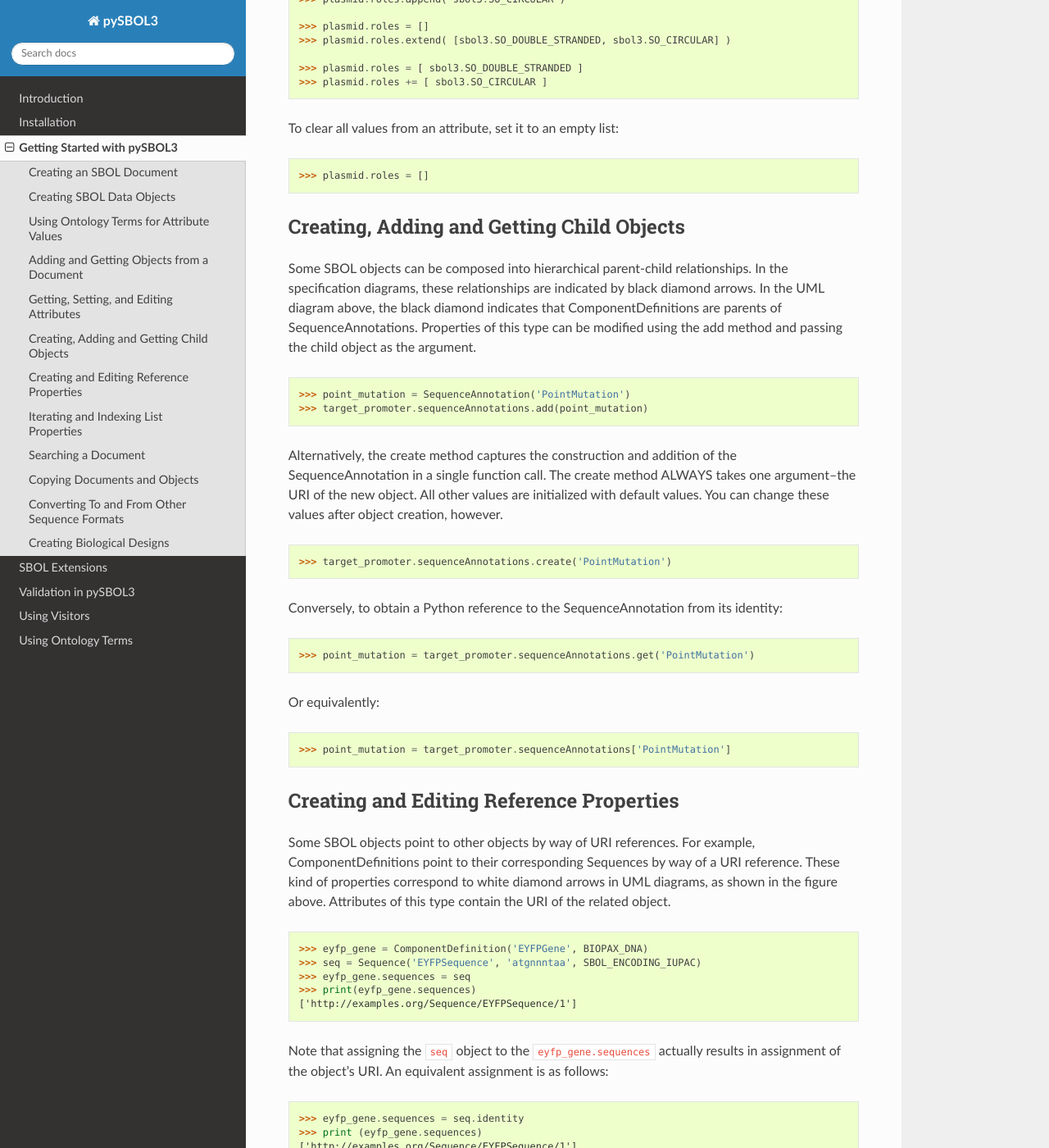
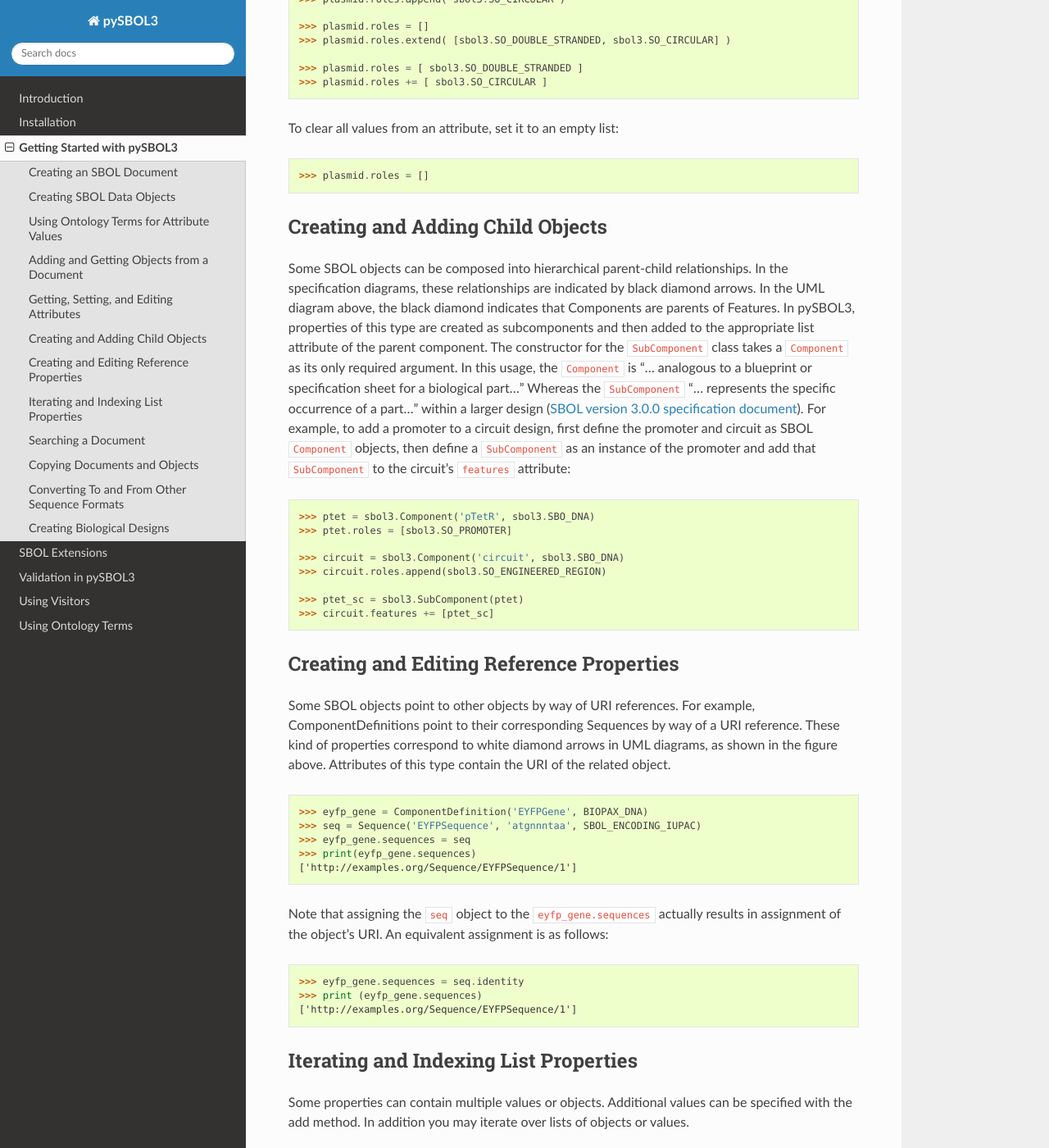
Before and after one commit to SynBioDex/pySBOL3, a Sphinx documentation site: the page built from docs/getting_started.rst, in a window 1280 px wide and 1400 px high, scrolled down 6153 px. Shown: the whole window at 82% size. Built offline with Sphinx 7.4.7 and the Read the Docs theme 2.0.0, drawn with Linux system fonts in a browser that asks for light colours.

Commit message:
Update "Creating and Adding Child Objects"

```diff
--- a/docs/getting_started.rst
+++ b/docs/getting_started.rst
@@ -334,39 +334,32 @@ To clear all values from an attribute, set it to an empty list:
 .. end
 
 ------------------------------------------
-Creating, Adding and Getting Child Objects
+Creating and Adding Child Objects
 ------------------------------------------
 
-Some SBOL objects can be composed into hierarchical parent-child relationships.  In the specification diagrams, these relationships are indicated by black diamond arrows.  In the UML diagram above, the black diamond indicates that ComponentDefinitions are parents of SequenceAnnotations.  Properties of this type can be modified using the add method and passing the child object as the argument.
+Some SBOL objects can be composed into hierarchical parent-child relationships.
+In the specification diagrams, these relationships are indicated by black diamond arrows.
+In the UML diagram above, the black diamond indicates that Components are parents of Features.
+In pySBOL3, properties of this type are created as subcomponents and then added to the appropriate
+list attribute of the parent component. The constructor for the ``SubComponent`` class
+takes a ``Component`` as its only required argument. In this usage, the ``Component`` is "... analogous
+to a blueprint or specification sheet for a biological part..." Whereas the ``SubComponent`` "... represents
+the specific occurrence of a part..." within a larger design
+(`SBOL version 3.0.0 specification document <https://sbolstandard.org/docs/SBOL3.0specification.pdf>`_).
+For example, to add a promoter to a circuit design, first define the promoter and circuit as SBOL
+``Component`` objects, then define a ``SubComponent`` as an instance of the promoter and add that
+``SubComponent`` to the circuit's ``features`` attribute:
 
 .. code:: python
 
-    >>> point_mutation = SequenceAnnotation('PointMutation')
-    >>> target_promoter.sequenceAnnotations.add(point_mutation)
+    >>> ptet = sbol3.Component('pTetR', sbol3.SBO_DNA)
+    >>> ptet.roles = [sbol3.SO_PROMOTER]
 
-.. end
+    >>> circuit = sbol3.Component('circuit', sbol3.SBO_DNA)
+    >>> circuit.roles.append(sbol3.SO_ENGINEERED_REGION)
 
-Alternatively, the create method captures the construction and addition of the SequenceAnnotation in a single function call.  The create method ALWAYS takes one argument--the URI of the new object. All other values are initialized with default values. You can change these values after object creation, however.
-
-.. code:: python
-
-    >>> target_promoter.sequenceAnnotations.create('PointMutation')
-
-.. end
-
-Conversely, to obtain a Python reference to the SequenceAnnotation from its identity:
-
-.. code:: python
-
-   >>> point_mutation = target_promoter.sequenceAnnotations.get('PointMutation')
-
-.. end
-
-Or equivalently:
-
-.. code:: python
-
-   >>> point_mutation = target_promoter.sequenceAnnotations['PointMutation']
+    >>> ptet_sc = sbol3.SubComponent(ptet)
+    >>> circuit.features += [ptet_sc]
 
 .. end
 
```
